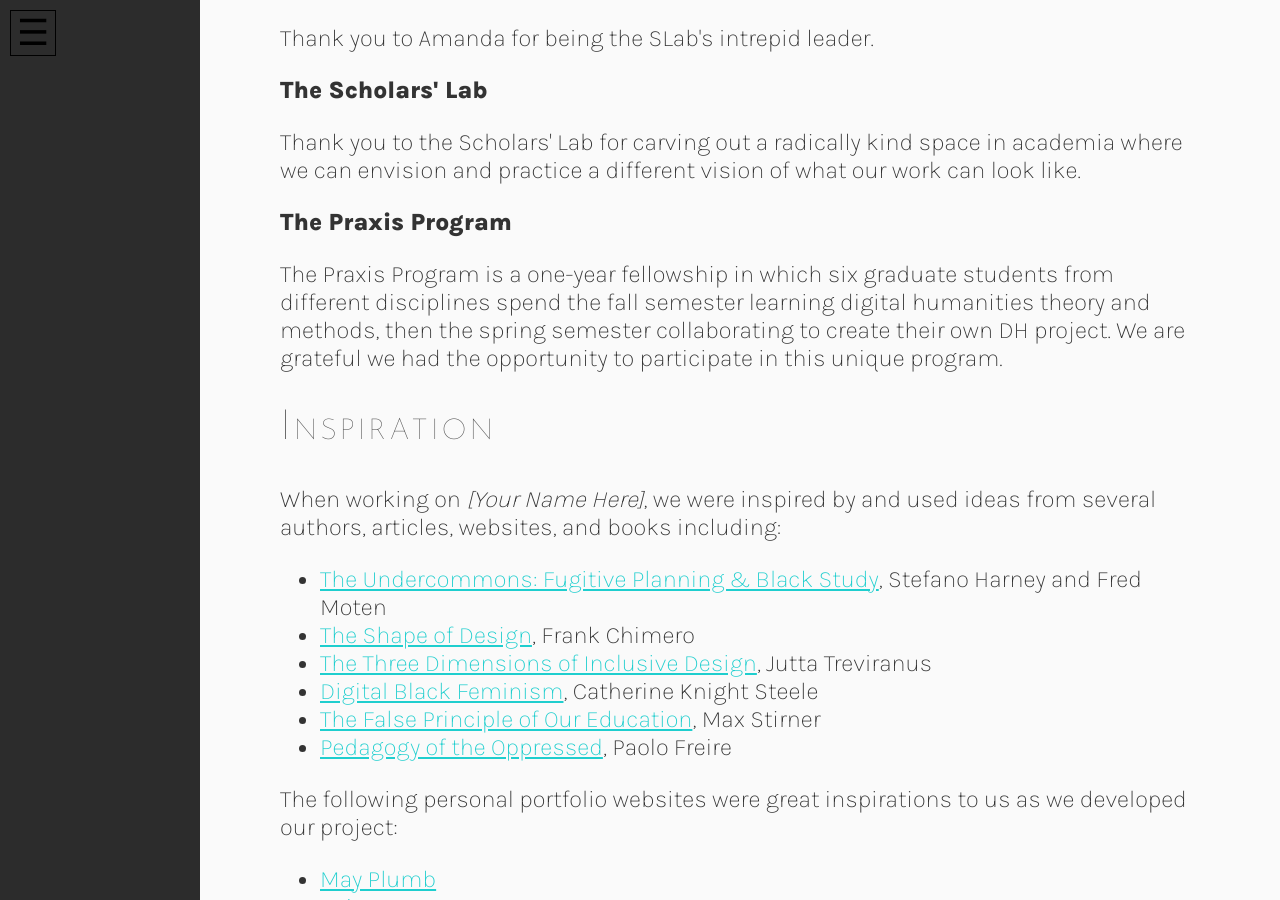
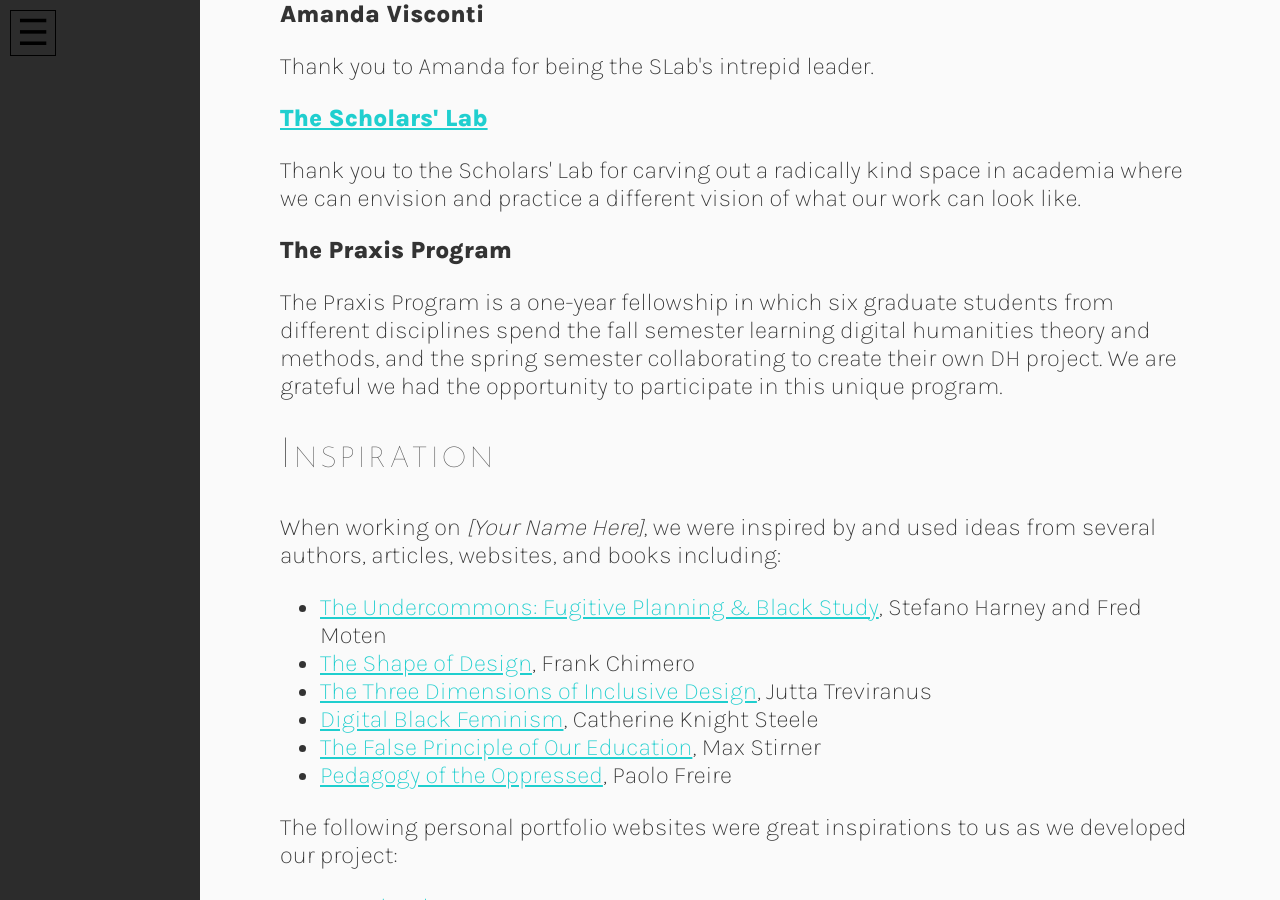
Before and after one commit to scholarslab/brackets, a Jekyll site: the page built from credits.html, in a window 1280 px wide and 900 px high, scrolled down 1510 px. Built offline with Jekyll 4.4.1, drawn with Linux system fonts in a browser that asks for light colours; some of the changed text lies outside the part shown.

Commit message:
edits credits

```diff
--- a/credits.html
+++ b/credits.html
@@ -26,10 +26,10 @@
 <p>Thank you to Ronda for helping us talk about our feelings and your much needed guidance on project management.</p>
 <p><b>Amanda Visconti</b></p>
 <p>Thank you to Amanda for being the SLab's intrepid leader.</p>
-<p><b>The Scholars' Lab</b></p>
+<p><b> <a href="https://scholarslab.lib.virginia.edu/">The Scholars' Lab</a></b></p>
 <p>Thank you to the Scholars' Lab for carving out a radically kind space in academia where we can envision and practice a different vision of what our work can look like.</p>
-<p><b>The Praxis Program</b></p>
-<p>The Praxis Program is a one-year fellowship in which six graduate students from different disciplines spend the fall semester learning digital humanities theory and methods, then the spring semester collaborating to create their own DH project. We are grateful we had the opportunity to participate in this unique program.</p>
+<p><b><a href="http://praxis.scholarslab.org/"></a>The Praxis Program</a></b></p>
+<p>The Praxis Program is a one-year fellowship in which six graduate students from different disciplines spend the fall semester learning digital humanities theory and methods, and the spring semester collaborating to create their own DH project. We are grateful we had the opportunity to participate in this unique program.</p>
 
 <h1>Inspiration</h1>
 <p></p>When working on <i>[Your Name Here]</i>, we were inspired by and used ideas from several authors, articles, websites, and books including:</p>
```
Also changed, not shown: other parts of credits.html (+1 -1 lines).
